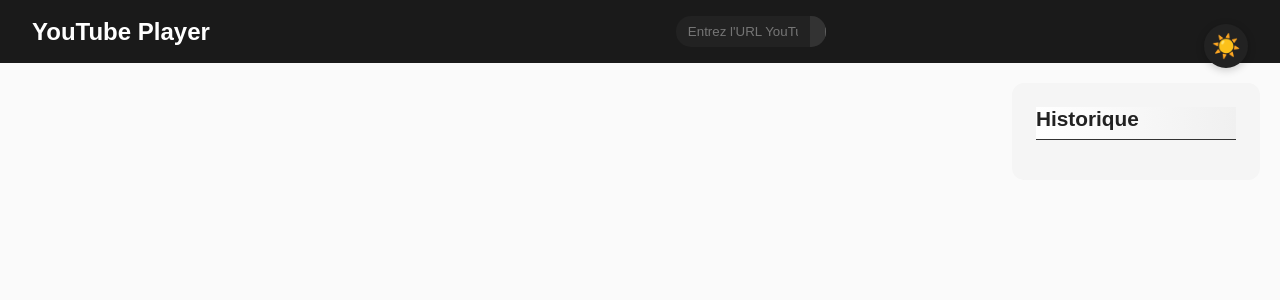
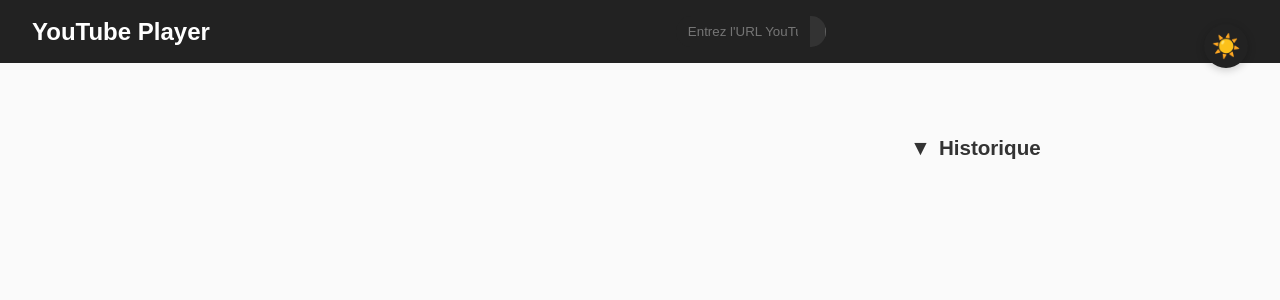
Before and after one commit to Maxence-relief/Youtube-Player, an Angular app: page / in a window 1280 px wide. Shown: the top 300 px of the page. Built offline with nearby package versions, Linux system fonts and the light colour scheme.

Commit message:
liste déroulante pour l'historique

```diff
--- a/src/app/app.component.html
+++ b/src/app/app.component.html
@@ -16,8 +16,17 @@
     <iframe *ngIf="embedUrl" [src]="embedUrl" allowfullscreen></iframe>
     <p class="video-title">{{ currentVideoTitle }}</p>
   </div>
-<app-history
-  [history]="history"
-  (videoSelected)="replayVideo($event)">
-</app-history>
+
+  <div class="history-dropdown-container">
+    <div class="history-toggle" (click)="toggleHistory()">
+      <span class="history-arrow" [class.open]="isHistoryOpen">&#9660;</span>
+      <h3>Historique</h3>
+    </div>
+    <div class="history-dropdown-list" [class.show]="isHistoryOpen">
+      <app-history
+        [history]="history"
+        (videoSelected)="replayVideo($event)">
+      </app-history>
+    </div>
+  </div>
 </main>
--- a/src/app/app.component.ts
+++ b/src/app/app.component.ts
@@ -17,6 +17,7 @@ export class AppComponent {
   currentVideoTitle = '';
   history: { id: string, title: string, liked?: boolean, disliked?: boolean }[] = [];
   slideTopError = false;
+  isHistoryOpen = false;
 
   constructor(private sanitizer: DomSanitizer) {}
 
@@ -49,4 +50,8 @@ export class AppComponent {
     this.embedUrl = this.sanitizer.bypassSecurityTrustResourceUrl(`https://www.youtube.com/embed/${video.id}`);
     this.currentVideoTitle = video.title;
   }
+
+  toggleHistory() {
+    this.isHistoryOpen = !this.isHistoryOpen;
+  }
 }
--- a/src/app/components/history/history.component.html
+++ b/src/app/components/history/history.component.html
@@ -1,5 +1,4 @@
 <aside class="history">
-  <h2>Historique</h2>
 
   <div *ngFor="let video of history" class="history-card" (click)="videoSelected.emit(video)">
     <span>{{ video.title }}</span>
--- a/src/styles.css
+++ b/src/styles.css
@@ -14,7 +14,7 @@ header {
   align-items: center;
   justify-content: flex-start; /* Titre aligne a gauche */
   padding: 16px 32px;
-  background-color: #1a1a1a;
+  background-color: #222 !important;
   gap: 16px;
 }
 
@@ -23,6 +23,8 @@ header h1 {
   font-size: 24px;
   margin: 0;
   white-space: nowrap;
+  color: #fff !important;
+  transition: color 0.3s;
 }
 
 /* Zone de recherche et bouton integre */
@@ -227,7 +229,7 @@ main {
 }
 .light-mode {
   --bg: #fafafa;
-  --text: #ffffff;
+  --text: #333;
   --search-bg: #fff;
   --search-btn-bg: #e0e0e0;
   --video-bg: #fff;
@@ -243,3 +245,57 @@ main {
   background: var(--bg);
   color: var(--text);
 }
+
+/* Historique déroulant */
+.history-dropdown-container {
+  width: 100%;
+  max-width: 350px;
+  margin: 24px auto 0;
+  font-family: Arial, sans-serif;
+}
+
+.history-toggle {
+  cursor: pointer;
+  display: flex;
+  align-items: center;
+  gap: 8px;
+  user-select: none;
+  font-weight: bold;
+  font-size: 1.1em;
+  padding: 8px 0;
+}
+
+.history-arrow {
+  transition: transform 0.3s;
+  display: inline-block;
+  font-size: 1.2em;
+}
+
+.history-arrow.open {
+  transform: rotate(180deg); /* flèche vers le haut ▲ */
+}
+
+.history-dropdown-list {
+  max-height: 0;
+  overflow: hidden;
+  transition: max-height 0.4s ease;
+  overflow-y: auto;
+}
+
+.history-dropdown-list.show {
+  max-height: 600px; /* Limite la hauteur visible */
+  overflow-y: auto;  /* Active le scroll si besoin */
+}
+
+/* Couleur de la flèche et du titre Historique */
+.history-toggle,
+.history-arrow {
+  color: var(--text);
+  transition: color 0.3s;
+}
+
+.history-toggle h3,
+.history-toggle span {
+  color: var(--text);
+  transition: color 0.3s;
+}
```
Also changed, not shown: src/app/components/video-player/video-player.component.ts (+2 -5 lines).
